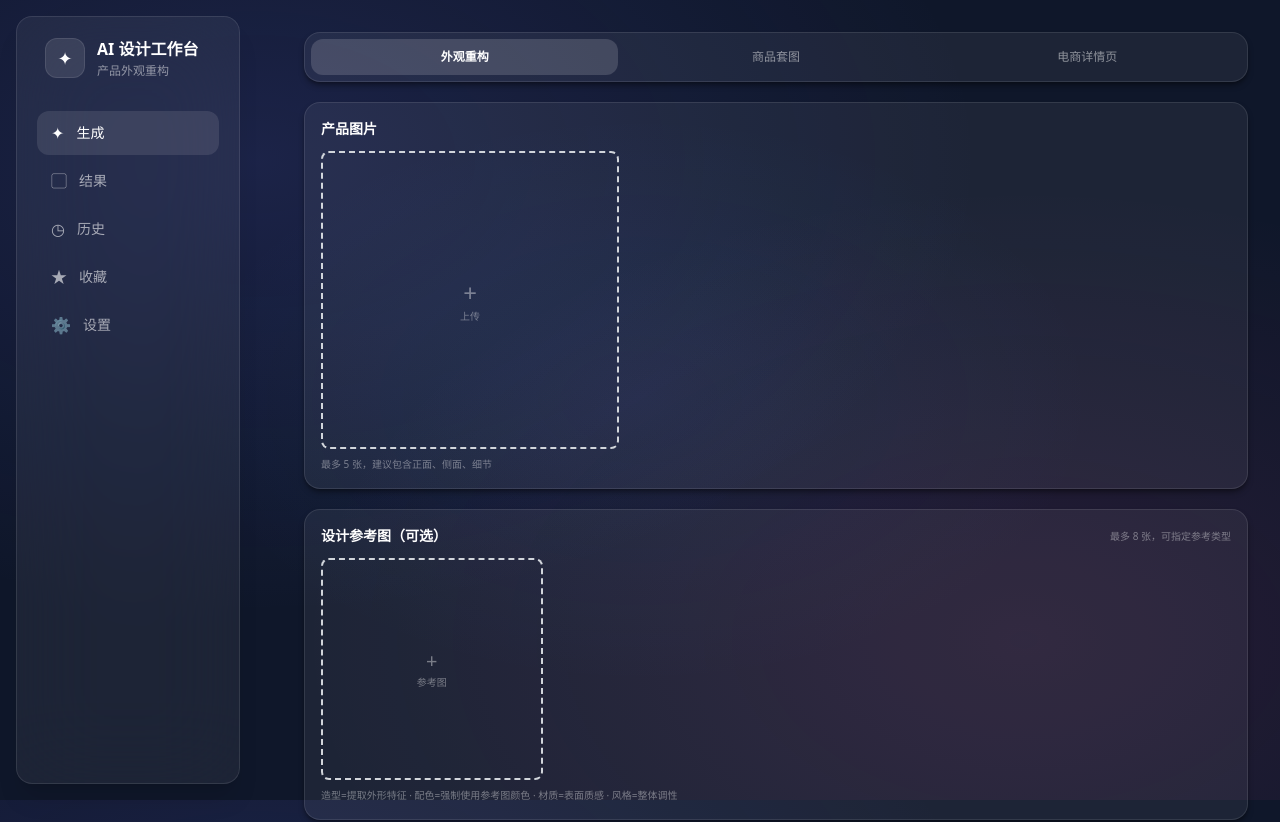
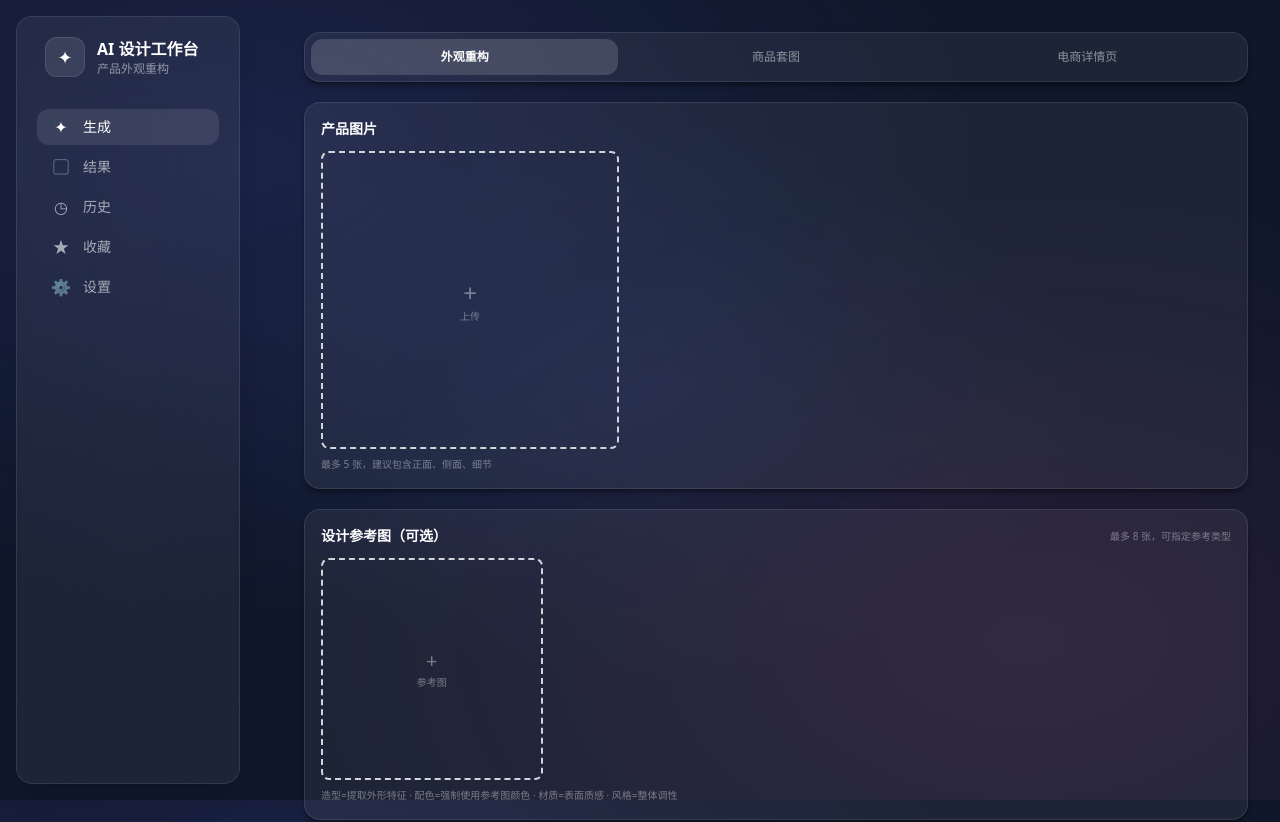
Before and after one commit to bualla450834969-hub/ai-design-workbench, a Next.js app in the folder apps/web/: page / in a window 1280 px wide. Shown: the top 822 px of the page. Built offline with nearby package versions, Linux system fonts and the light colour scheme.

Commit message:
fix: sidebar logo and nav item alignment

```diff
--- a/apps/web/components/AppNavigation.tsx
+++ b/apps/web/components/AppNavigation.tsx
@@ -51,12 +51,12 @@ export default function AppNavigation({
       <aside className="hidden xl:flex xl:w-56 xl:flex-col xl:fixed xl:left-4 xl:top-4 xl:bottom-4 xl:rounded-2xl xl:bg-white/[0.06] xl:backdrop-blur-2xl xl:border xl:border-white/10 xl:shadow-xl xl:p-5 xl:z-40">
         <div className="mb-8 px-2">
           <div className="flex items-center gap-3">
-            <div className="w-10 h-10 rounded-xl bg-white/10 flex items-center justify-center text-white text-lg border border-white/10">
+            <div className="w-10 h-10 shrink-0 rounded-xl bg-white/10 flex items-center justify-center text-white text-lg border border-white/10 leading-none">
               ✦
             </div>
-            <div>
-              <h1 className="text-base font-bold text-white">AI 设计工作台</h1>
-              <p className="text-xs text-white/50 mt-0.5">产品外观重构</p>
+            <div className="flex flex-col justify-center">
+              <h1 className="text-base font-bold text-white leading-tight">AI 设计工作台</h1>
+              <p className="text-xs text-white/50 mt-0.5 leading-tight">产品外观重构</p>
             </div>
           </div>
         </div>
@@ -71,8 +71,8 @@ export default function AppNavigation({
                   : "text-white/60 hover:bg-white/5 hover:text-white/80"
               }`}
             >
-              <span className="text-base">{tab.icon}</span>
-              <span>{tab.label}</span>
+              <span className="text-base w-5 text-center leading-none">{tab.icon}</span>
+              <span className="leading-none">{tab.label}</span>
             </button>
           ))}
         </div>
```
